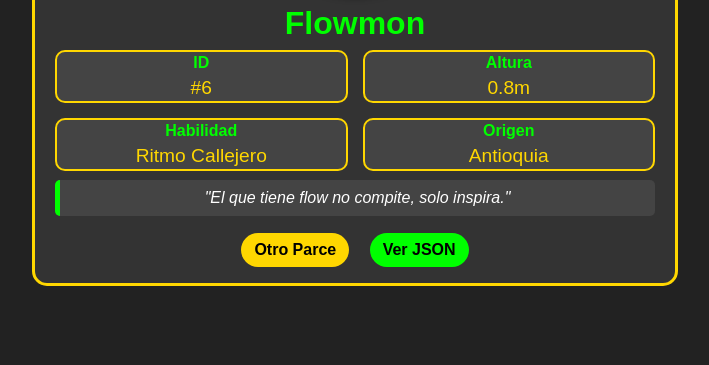
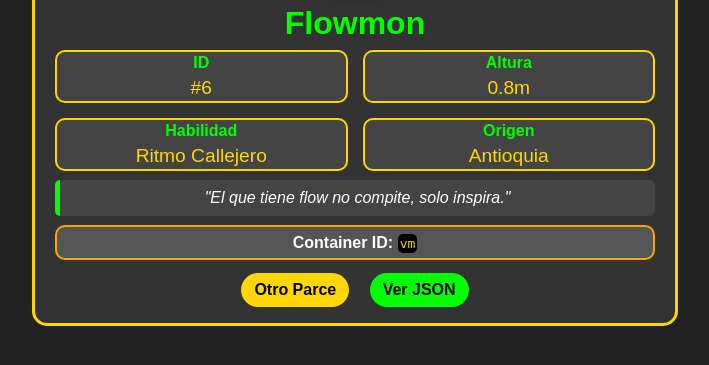
Before and after one commit to juanrobles05/T.SW-Taller2, a Flask app: page / in a window 1280 px wide. Shown: the part 309-674 px from the top of the page, without its empty margins (285-994 px from the left). Run offline with Flask 3, Linux system fonts and the light colour scheme.

Commit message:
fix(templates): add the container id to the index page

```diff
--- a/templates/pokenea.html
+++ b/templates/pokenea.html
@@ -99,20 +99,20 @@
 
         .container-info {
             background-color: #555;
-            padding: 15px;
+            padding: 5px;
             border-radius: 10px;
             border: 2px solid orange;
-            margin: 20px 0;
+            margin: 5px 0;
         }
 
         .container-id {
             font-family: monospace;
             background-color: black;
             color: gold;
-            padding: 10px;
+            padding: 2px;
             border-radius: 5px;
             display: inline-block;
-            margin-top: 10px;
+            margin-top: 2px;
         }
 
         .buttons a {
@@ -190,7 +190,10 @@
         <div class="quote">
             "{{ pokenea.frase_filosofica }}"
         </div>
-
+        <div class="container-info">
+            <strong>Container ID:</strong>
+            <div class="container-id">{{ container_id }}</div>
+        </div>
         <div class="buttons">
             <a href="/" class="btn-primary">Otro Parce</a>
             <a href="/api/pokenea" class="btn-secondary">Ver JSON</a>
```
